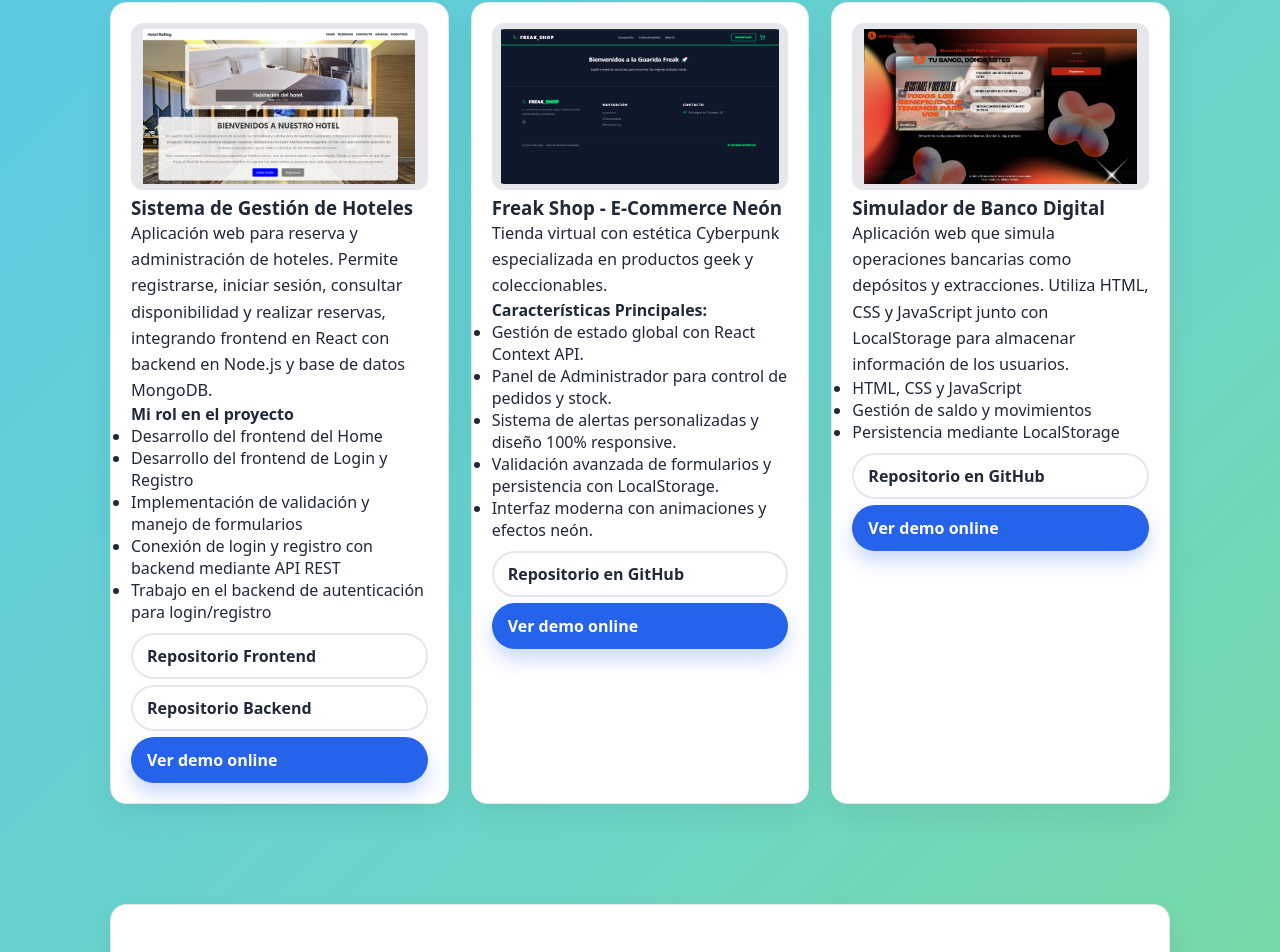
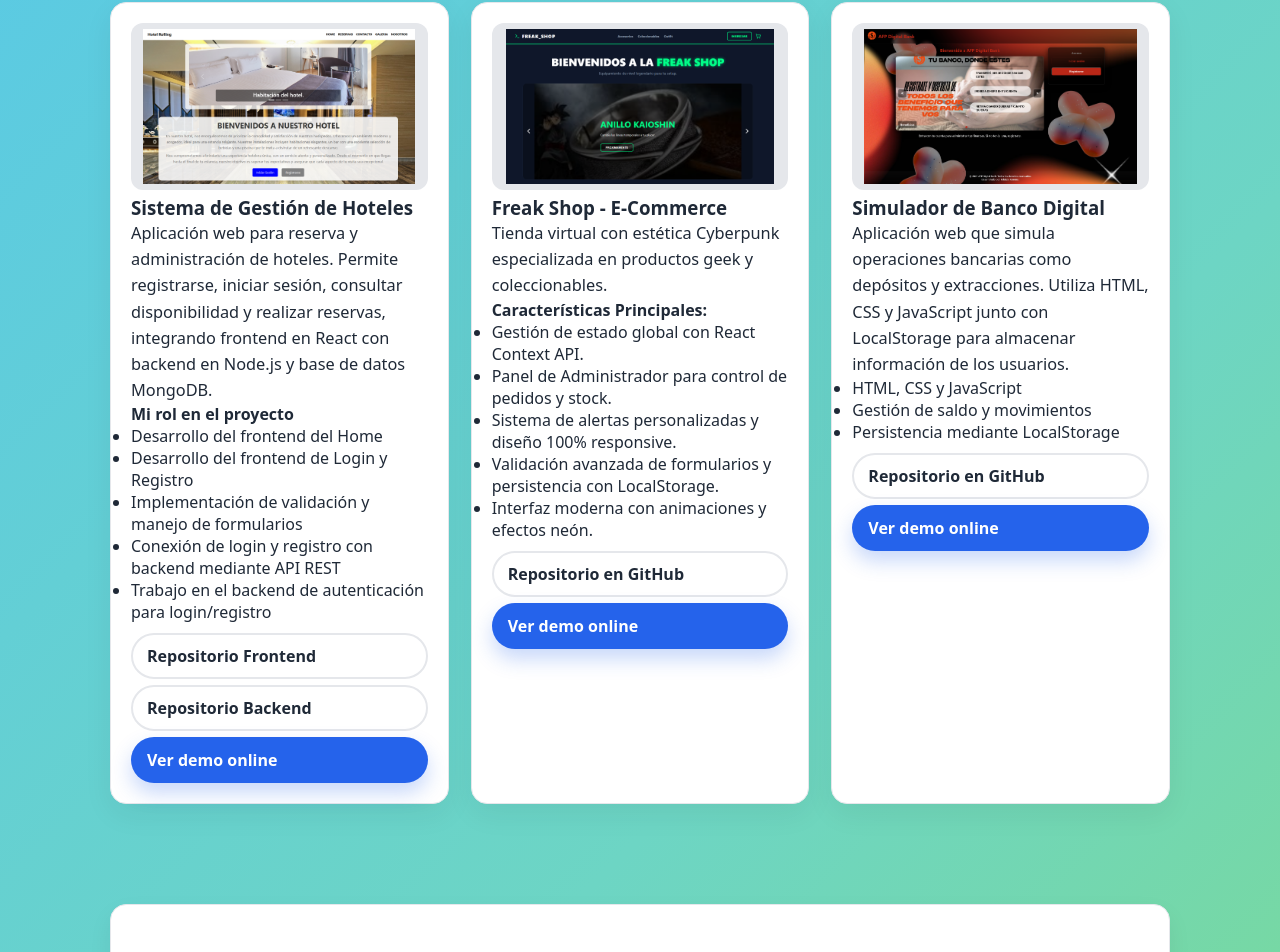
Before and after one commit to farz21/portfolio-web, a React (Vite) app: page / in a window 1280 px wide. Shown: the part 1040-1992 px from the top of the page. Built offline with nearby package versions, Linux system fonts and the light colour scheme.

Commit message:
Foto de proyecto actualizada

```diff
--- a/src/translations.js
+++ b/src/translations.js
@@ -27,7 +27,7 @@ export const texts = {
     project_hotel_back: "Repositorio Backend",
 
     // --- PROYECTO FREAK SHOP (NUEVO) ---
-    project_freak_title: "Freak Shop - E-Commerce Neón",
+    project_freak_title: "Freak Shop - E-Commerce",
     project_freak_desc: "Tienda virtual con estética Cyberpunk especializada en productos geek y coleccionables.",
     project_freak_features_title: "Características Principales:",
     project_freak_point_1: "Gestión de estado global con React Context API.",
@@ -95,7 +95,7 @@ export const texts = {
     project_hotel_back: "Backend Repository",
 
     // --- FREAK SHOP PROJECT (NEW) ---
-    project_freak_title: "Freak Shop - Neon E-Commerce",
+    project_freak_title: "Freak Shop - E-Commerce",
     project_freak_desc: "Virtual store with Cyberpunk aesthetics specializing in geek products and collectibles.",
     project_freak_features_title: "Main Features:",
     project_freak_point_1: "Global state management with React Context API.",
```
Also changed, not shown: public/shop-home.png.
